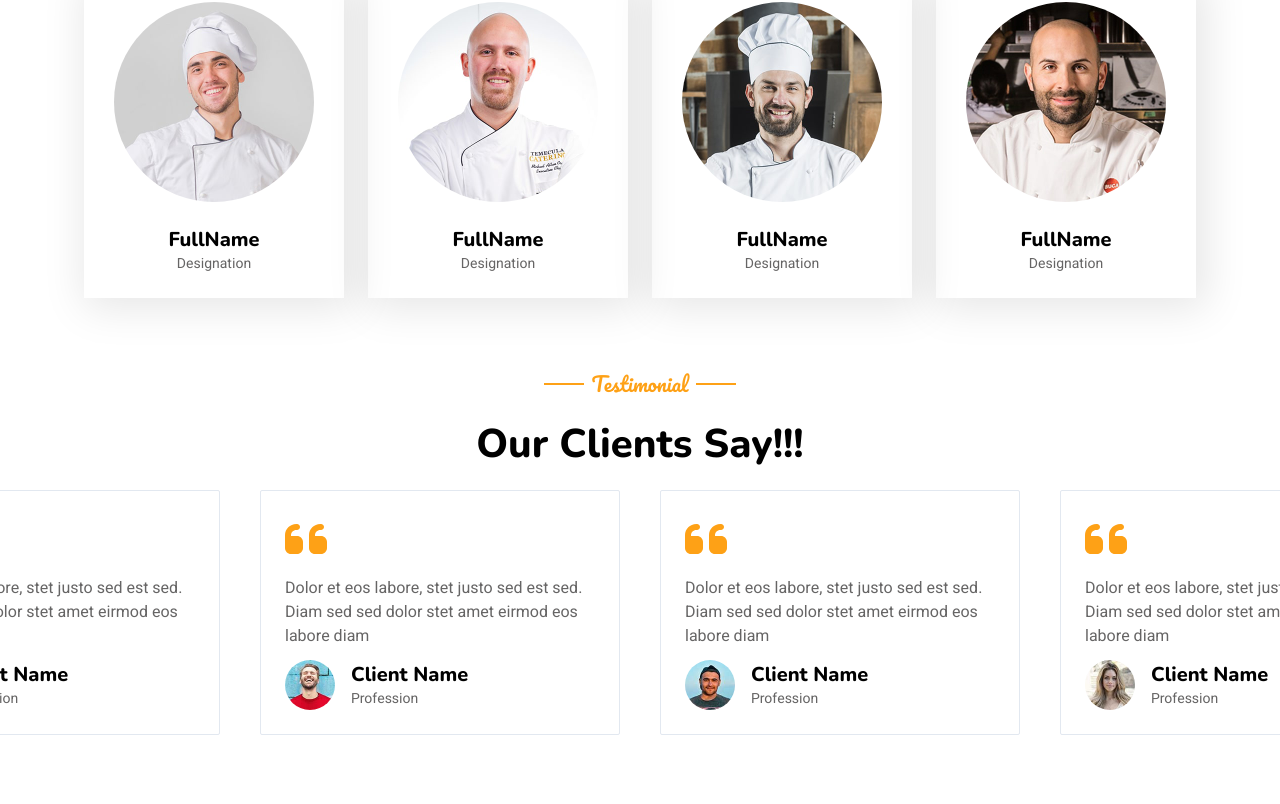
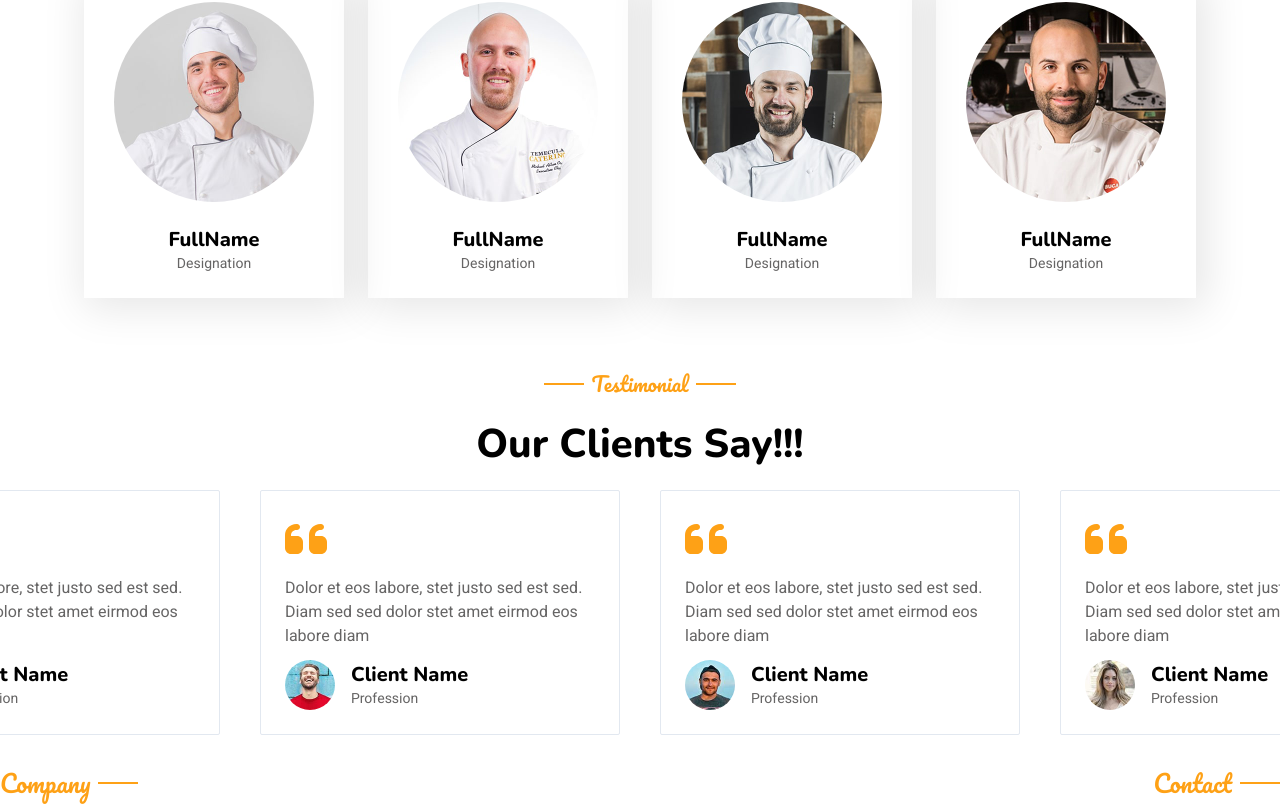
Before and after one commit to ms-moradi/Restuarant, a Next.js app: page / in a window 1280 px wide. Shown: the part 2853-3657 px from the top of the page. Before the commit the page ends 3620 px from the top, so only its background shows below. Built offline with nearby package versions, Linux system fonts and the light colour scheme.

Commit message:
add div and import Titlefooter componnet and data

```diff
--- a/src/component/footer/footer.jsx
+++ b/src/component/footer/footer.jsx
@@ -1,12 +1,18 @@
 'use client'
 
 import {pacifico, nunito} from '@/analytics/font/fonts';
+import TitleFooter from '../titleFooter/titleFooter';
 
 const Footer =()=>{
     return(
         <div>
-            <div>
-
+            <div className='flex justify-between'>
+                <div>
+                    <TitleFooter title={'Company'}/>
+                </div>
+                <div>
+                    <TitleFooter title={'Contact'}/>
+                </div>
             </div>
             <div></div>
         </div>
```
